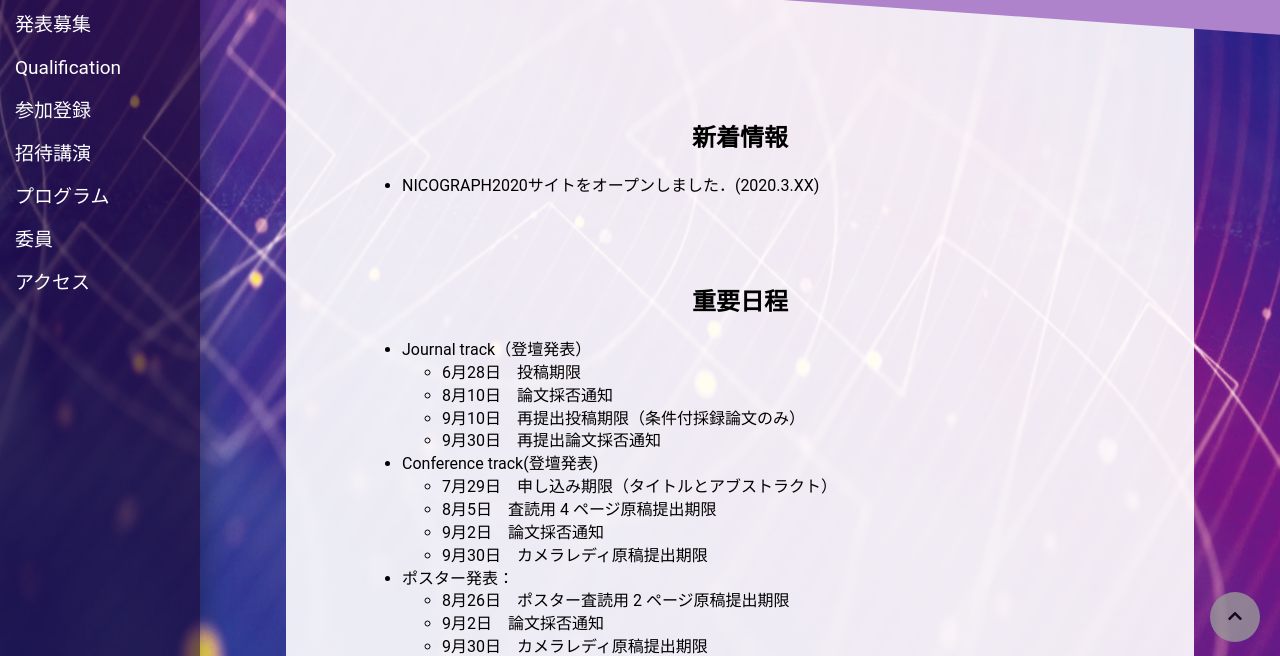
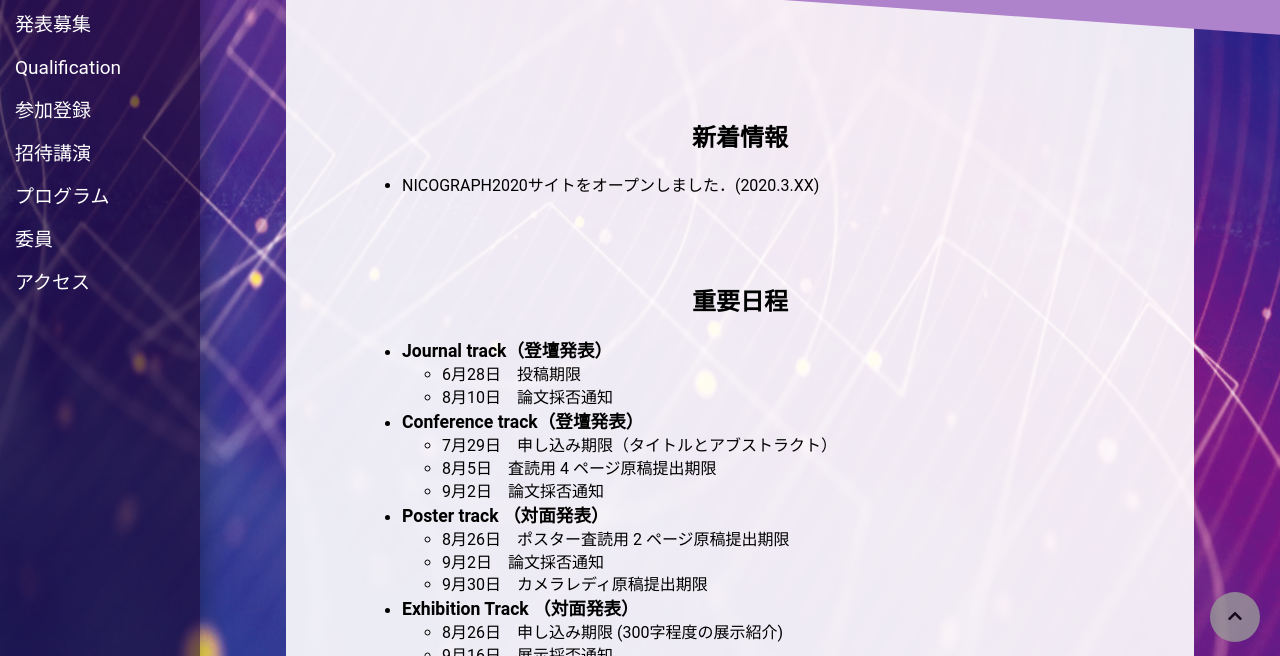
Before and after one commit to meg-github/nicograph2020_web, a plain HTML site: page index.html in a window 1280 px wide. Shown: the part 138-794 px from the top of the page. Drawn offline with Linux system fonts and the light colour scheme.

Commit message:
add favicon

```diff
--- a/access.html
+++ b/access.html
@@ -12,7 +12,7 @@
   <link href="https://use.fontawesome.com/releases/v5.6.1/css/all.css" rel="stylesheet">
   <link href='css/normalize.css' rel='stylesheet'>
   <link href="css/vr-menu.css" rel="stylesheet">
-
+  <link rel="shortcut icon" href="images/favicon.ico">
   <link rel="stylesheet" href="css/style.css">
 </head>
 
--- a/css/style.css
+++ b/css/style.css
@@ -135,6 +135,12 @@ height: 100%;
      background-image: url("../images/top.jpg");
 }
 
+li.track {
+   list-item: square;
+   font-size: 1.1em;
+   font-weight: bold;
+}
+
 /*qualification.html*/
 #ex_eda {
     padding: 0.8em;
@@ -175,6 +181,8 @@ div.notice{
 .ECQualification th {
     font-size: 13px;
 }
+
+
 /*cfp.html*/
 
 #genre {
--- a/index.html
+++ b/index.html
@@ -12,7 +12,7 @@
   <link href="https://use.fontawesome.com/releases/v5.6.1/css/all.css" rel="stylesheet">
   <link href='css/normalize.css' rel='stylesheet'>
   <link href="css/vr-menu.css" rel="stylesheet">
-
+  <link rel="shortcut icon" href="images/favicon.ico">
   <link rel="stylesheet" href="css/style.css">
 </head>
 
@@ -100,28 +100,32 @@
 -->
 
 <ul>
-<li>Journal track（登壇発表）</li>
+<li class="track">Journal track（登壇発表） </li>
   <ul>
   <li>6月28日　投稿期限</li>
   <li>8月10日　論文採否通知
     <!--（この時点で不採録となった論文はConference trackへの査読が適用されます）--></li>
+  <!-- ここは8/10過ぎたら見せる方向で
   <li>9月10日　再提出投稿期限（条件付採録論文のみ）</li>
   <li>9月30日　再提出論文採否通知</li>
+  -->
   </ul>
-<li>Conference track(登壇発表)</li>
+<li class="track">Conference track（登壇発表）</li>
   <ul>
   <li>7月29日　申し込み期限（タイトルとアブストラクト）</li>
   <li>8月5日　査読用 4 ページ原稿提出期限</li>
   <li>9月2日　論文採否通知</li>
+  <!-- ここは8/10過ぎたら見せる方向で
   <li>9月30日　カメラレディ原稿提出期限</li>
+  -->
   </ul>
-<li>ポスター発表：</li>
+<li class="track">Poster track （対面発表）</li>
   <ul>
   <li>8月26日　ポスター査読用 2 ページ原稿提出期限</li>
   <li>9月2日　論文採否通知</li>
   <li>9月30日　カメラレディ原稿提出期限</li>
   </ul>
-<li>Exhibition Track （展示発表）</li>
+<li class="track">Exhibition Track （対面発表）</li>
   <ul>
   <li>8月26日　申し込み期限 (300字程度の展示紹介)</li>
   <li>9月16日　展示採否通知</li>
```
Also changed, not shown: cfp.html (+1 -1 lines), committee.html (+1 -1 lines), keynote.html (+1 -1 lines), program.html (+1 -1 lines), qualification.html (+1 -1 lines), registration.html (+1 -1 lines), images/favicon.ico (added).
